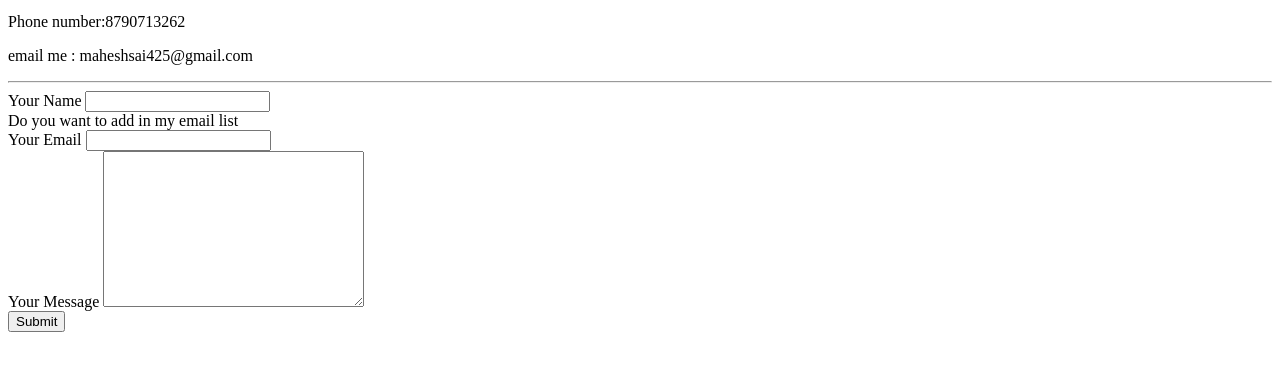
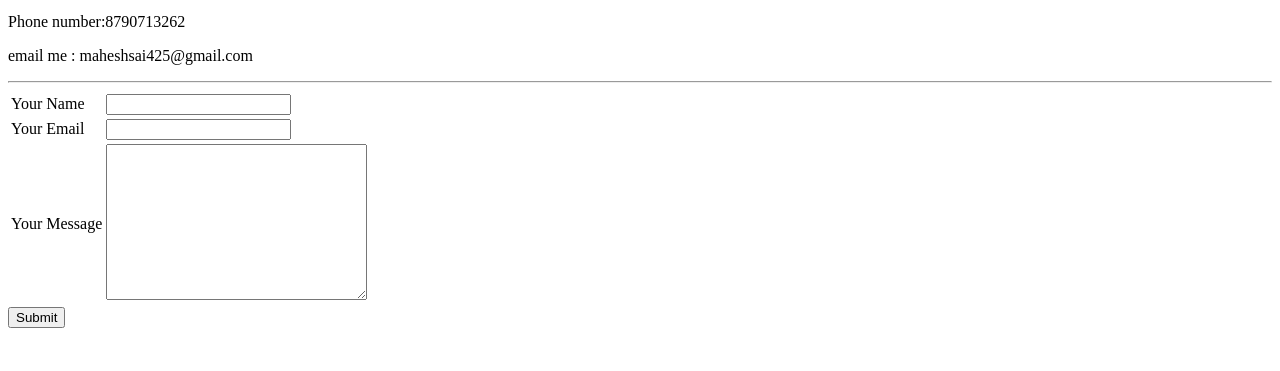
Before and after one commit to saimahesh425/dummy_html, a plain HTML site: page contact.html in a window 1280 px wide. Shown: the part 101-472 px from the top of the page. Drawn offline with Linux system fonts and the light colour scheme.

Commit message:
Add files via upload

```diff
--- a/contact.html
+++ b/contact.html
@@ -7,43 +7,31 @@
 </head>
 
 <body>
-  <!-- <table>
-    <tr>
-      <!-- <td><img src="Dev.png" alt="Devop pic"></td> -->
-      <!-- <td> -->
   <h1>My Contact Details</h1>
   <p>My address</p>
   <p>Phone number:8790713262</p>
-        <p>
-          <!-- <code> email me : maheshsai425@gmail.com</code> -->
-          email me : maheshsai425@gmail.com
-        </p>
-      <!-- </td>
-    </tr>
-  </table> -->
-  <!-- <table> -->
+  <p> email me : maheshsai425@gmail.com</p>
   <hr>
   <form class="" action="mailto:mahesh425@gmail.com" method="post" enctype="text/plain">
     <!-- <tr> -->
+    <table>
+      <tr>
+        <td><label>Your Name</label></td>
+        <td><input type="text" name="yourName" value=""><br></td>
+      </tr>
+      <tr>
+        <td><label>Your Email</label></td>
+        <td><input type="text" name="yourEmail" value=""><br></td>
+      </tr>
+      <tr>
+        <td><label>Your Message</label></td>
+        <td><textarea name="name" rows="10" cols="30"></textarea><br></td>
+      </tr>
+      <!-- <label>Do you want to add in my email list</label><br> -->
 
-        <label>Your Name</label>
-        <input type="text" name="yourName" value=""><br>
-        <!-- <input type="color" name="blue" value="blue"> -->
-      <!-- </tr> -->
-      <!-- <tr> -->
-        <label>Do you want to add in my email list</label><br>
-        <label>Your Email</label>
-        <input type="text" name="yourEmail" value=""><br>
-        <!-- <input type="checkbox" name="" value=""><br> -->
-        <label>Your Message</label>
-        <textarea name="name" rows="10" cols="30"></textarea><br>
-        <!-- <label>Password</label>
-        <input type="password" name="" value=""> -->
+    </table>
     <input type="submit" name="">
-      <!-- </tr> -->
   </form>
-    <!-- </tr> -->
-  <!-- </table> -->
 
 </body>
 
```
Lines whose indentation alone changed are shown as unchanged.
